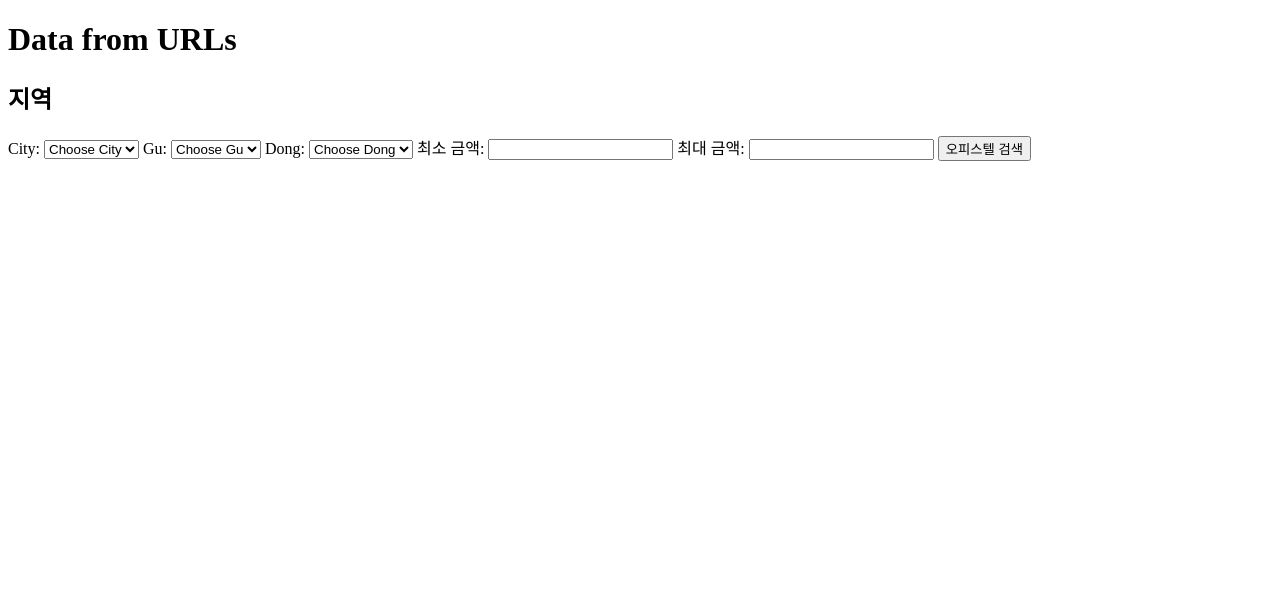
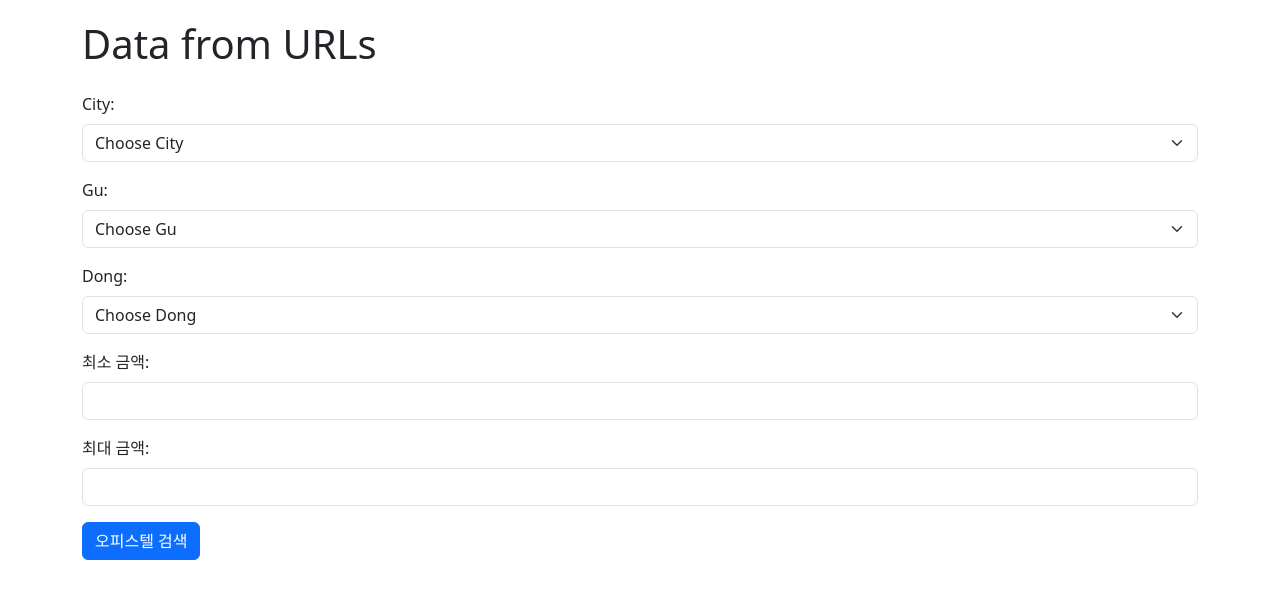
Before and after one commit to gunho30811/bankAI, a Flask app: template templates/index.html in a window 1280 px wide. Shown: the top 603 px of the page. Run offline with Flask 3, Linux system fonts and the light colour scheme; the template is opened without the code that fills it, so the values that code supplies are empty; some libraries are stand-ins or nearby versions.

Commit message:
스타일 변경

```diff
--- a/templates/index.html
+++ b/templates/index.html
@@ -4,41 +4,61 @@
     <meta charset="UTF-8">
     <meta name="viewport" content="width=device-width, initial-scale=1.0">
     <title>Data from URLs</title>
+    <link href="https://cdn.jsdelivr.net/npm/bootstrap@5.3.0-alpha1/dist/css/bootstrap.min.css" rel="stylesheet" integrity="sha384-KyZXEAg3QhqLMpG8r+Knujsl5/6en8XCp+HHAAK5GSLf2xlYtvJ8U2Q4U+9cuEnJoa3" crossorigin="anonymous">
+    <script src="https://code.jquery.com/jquery-3.6.0.min.js"></script>
+    <style>
+        body {
+            padding: 20px;
+        }
+    </style>
+</head>
+<body>
+    <html lang="en">
+        <head>
+            <meta charset="UTF-8">
+            <meta name="viewport" content="width=device-width, initial-scale=1.0">
+            <title>Data from URLs</title>
+            <link href="https://cdn.jsdelivr.net/npm/bootstrap@5.4.0-alpha1/dist/css/bootstrap.min.css" rel="stylesheet" integrity="sha384-KyZXEAg3QhqLMpG8r+Knujsl5/5v5z1zZlF4D/J5SL6G1rn3/+i3wC7um6aa5S6TR" crossorigin="anonymous">
             <script src="https://code.jquery.com/jquery-3.6.0.min.js"></script>
         </head>
         <body>
-    <h1>Data from URLs</h1>
-    <section>
-        <h2>지역</h2>
-        <label for="city_select">City:</label>
-        <select id="city_select">
+            <div class="container">
+                <h1 class="mb-4">Data from URLs</h1>
+                <form>
+                    <div class="mb-3">
+                        <label for="city_select" class="form-label">City:</label>
+                        <select id="city_select" class="form-select">
                             <option value="">Choose City</option>
-            <!-- 도시 옵션들을 여기에 추가하세요 -->
                         </select>
-
-        <label for="gu_select">Gu:</label>
-        <select id="gu_select">
+                    </div>
+                    <div class="mb-3">
+                        <label for="gu_select" class="form-label">Gu:</label>
+                        <select id="gu_select" class="form-select">
                             <option value="">Choose Gu</option>
-            <!-- 구 옵션들을 여기에 추가하세요 -->
                         </select>
-
-        <label for="dong_select">Dong:</label>
-        <select id="dong_select">
+                    </div>
+                    <div class="mb-3">
+                        <label for="dong_select" class="form-label">Dong:</label>
+                        <select id="dong_select" class="form-select">
                             <option value="">Choose Dong</option>
-            <!-- 동 옵션들을 여기에 추가하세요 -->
                         </select>
-
-        <label for="min_price">최소 금액:</label>
-        <input type="number" id="min_price" min="0">
-
-        <label for="max_price">최대 금액:</label>
-        <input type="number" id="max_price" min="0">
-
-        <button id="search_officetel_btn">오피스텔 검색</button>
-        <div id="officetel_list"></div>
-        <div id="property_details"></div>
-
+                    </div>
+                    <div class="mb-3">
+                        <label for="min_price" class="form-label">최소 금액:</label>
+                        <input type="number" id="min_price" min="0" class="form-control">
+                    </div>
+                    <div class="mb-3">
+                        <label for="max_price" class="form-label">최대 금액:</label>
+                        <input type="number" id="max_price" min="0" class="form-control">
+                    </div>
+                    <button type="button" id="search_officetel_btn" class="btn btn-primary">오피스텔 검색</button>
+                </form>
+                <div id="officetel_list" class="mt-4"></div>
+                <div id="property_details" class="mt-4"></div>
+            </div>
         </section>
+    </div>
+</div>
 
     <script>
         // 전체 도시 목록 가져오기
```
Lines whose indentation alone changed are shown as unchanged.
